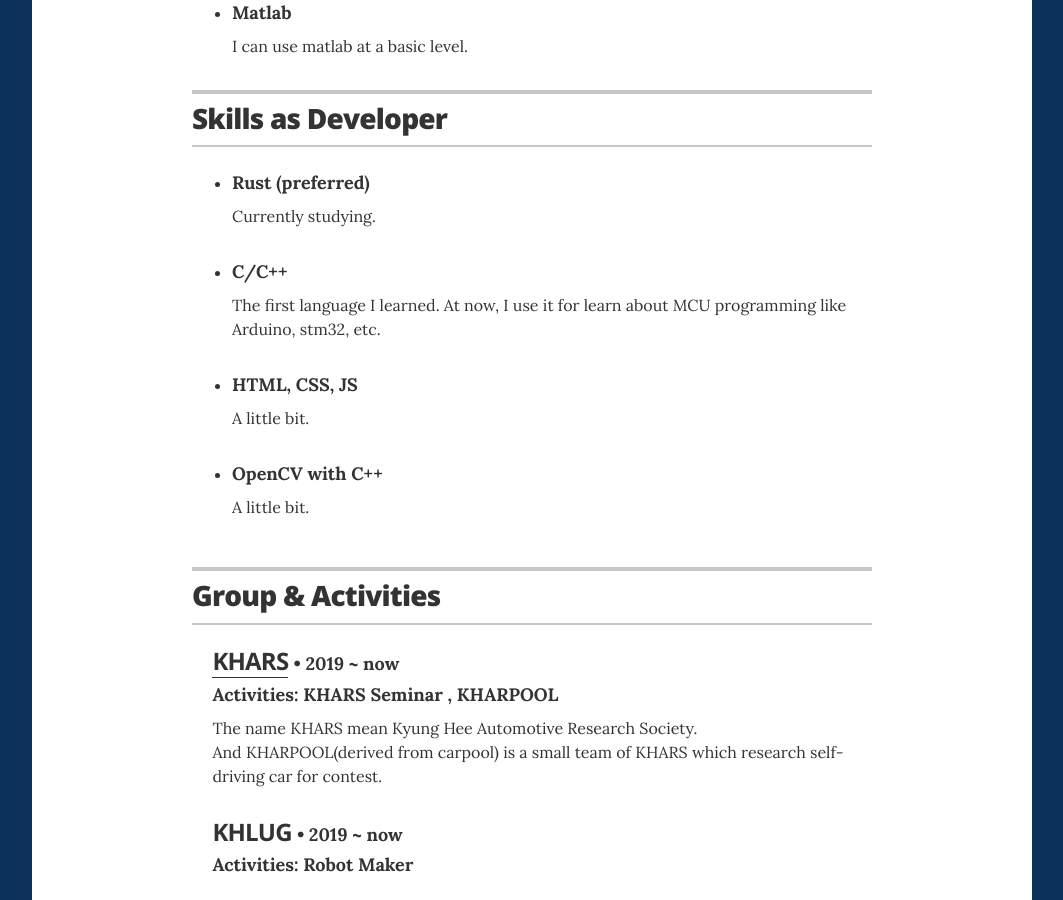
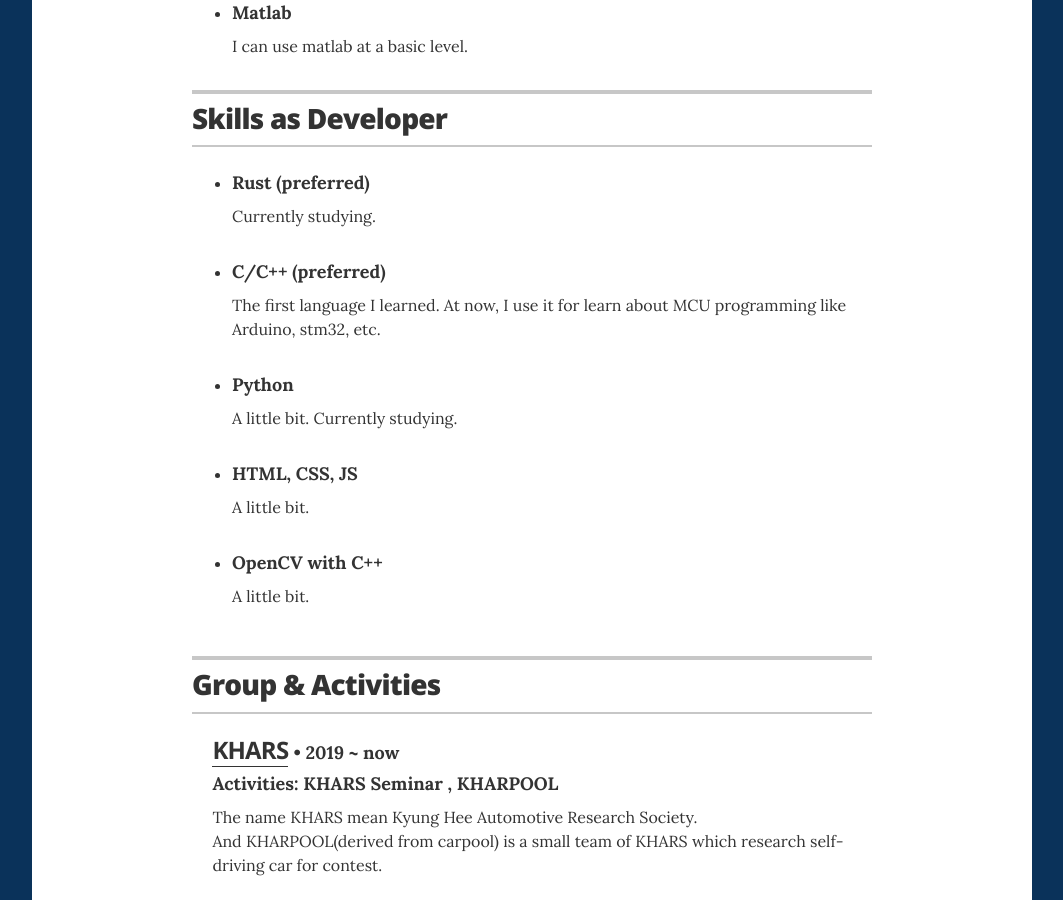
Before and after one commit to Hia-ru/Hia-ru.github.io, a Jekyll site: the page built from index.html, in a window 1280 px wide and 900 px high, scrolled down 1497 px. Shown: the whole window, without its empty margins (108-1171 px from the left). Built offline with Jekyll 4.4.1, drawn with Linux system fonts in a browser that asks for light colours.

Commit message:
add skillD

```diff
--- a/_data/skillsD.yml
+++ b/_data/skillsD.yml
@@ -2,8 +2,11 @@
 - skill: Rust (preferred)
   description: Currently studying.
 
-- skill: C/C++
+- skill: C/C++ (preferred)
   description: The first language I learned. At now, I use it for learn about MCU programming like Arduino, stm32, etc.
+
+- skill: Python
+  description: A little bit. Currently studying.
 
 - skill: HTML, CSS, JS
   description: A little bit.
```
